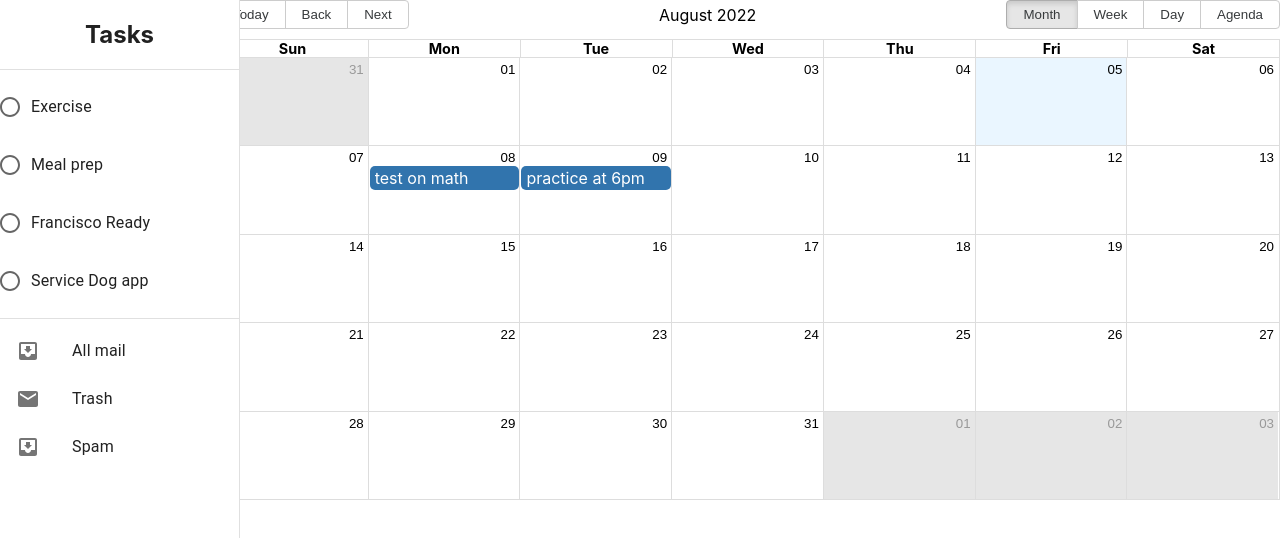
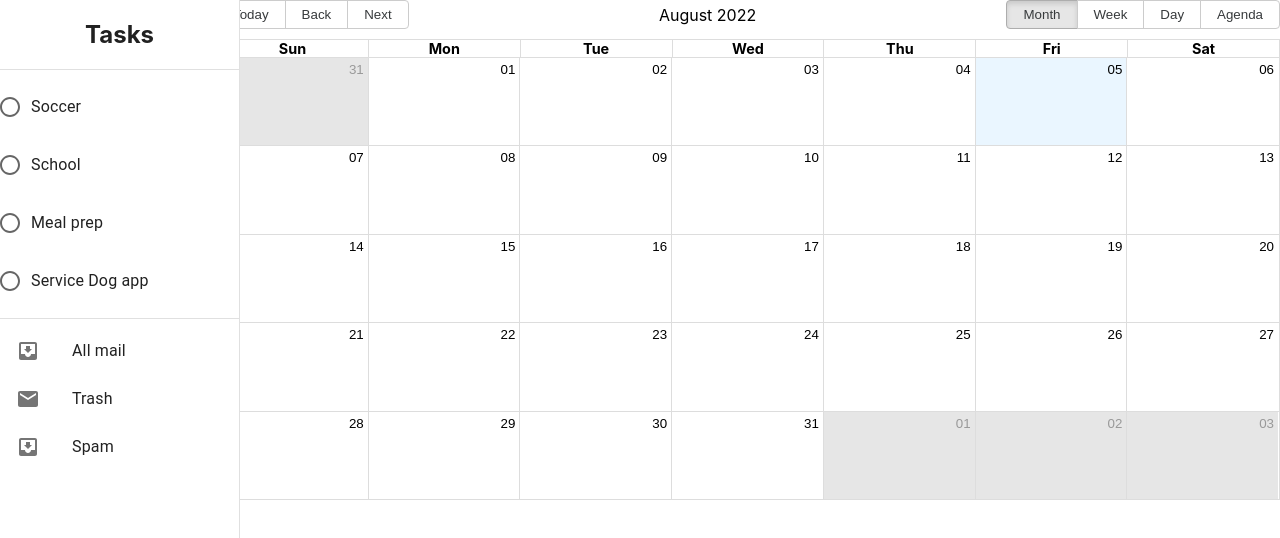
Before and after one commit to TaliSofiMato/CalendarX, a React (Create React App) app: page / in a window 1280 px wide. Shown: the top 538 px of the page. Built offline with nearby package versions, Linux system fonts and the light colour scheme.

Commit message:
selecting events and displaying them

```diff
--- a/src/App.js
+++ b/src/App.js
@@ -4,6 +4,7 @@ import moment from 'moment'
 import 'react-big-calendar/lib/css/react-big-calendar.css';
 import Sidebar from './Sidebar'
 import Grid from '@mui/material/Grid';
+import {useState} from 'react'
 
 const myEventsList = [
   {
@@ -24,15 +25,20 @@ const myEventsList = [
 
 const localizer = momentLocalizer(moment)
 const MyCalendar = props => {
+  const [currentlySelected, setCurrentlySelected] = useState(null)
+
+  const handleSelect = (value) => {
+    setCurrentlySelected(value)
+  }
   return (
     <Grid container spacing={2} className='container'>
       <Grid item xs={2} className='sidebar'>
-        <Sidebar/>
+        <Sidebar handleSelect={handleSelect}/>
       </Grid>
       <Grid item  xs={10} className='calendar'>
         <Calendar
           localizer={localizer}
-          events={myEventsList}
+          events={myEventsList.filter(e => e.id === currentlySelected)}
           startAccessor="start"
           endAccessor="end"
           style={{ height: 500 }}
--- a/src/Radio.js
+++ b/src/Radio.js
@@ -7,21 +7,22 @@ import {
 import * as React from 'react';
 import {useState} from 'react'
 
-const Radio = ({value, label}) => {
-    const [selectedRadio, setSelectedRadio] = useState();
+const Radio = ({value, label, handleSelect}) => {
+    const [currentlySelectedRadio, setCurrentlySelectedRadio] = useState();
 
     const radioHandler =(e) => {
-        setSelectedRadio(e.target.value)
+        handleSelect(e.target.value)
     }
 
     return (
         <>
-                <FormControlLabel
-                    className={'radio'}
-                    control={<MUIRadio />}
-                    label={label}
-                    value={value}
-                    onChange={radioHandler} />
+            <FormControlLabel
+                className={'radio'}
+                control={<MUIRadio />}
+                label={label}
+                value={value}
+                onChange={radioHandler}
+            />
         </>
     )
 }
--- a/src/Sidebar.js
+++ b/src/Sidebar.js
@@ -31,9 +31,9 @@ const Sidebar = (props) => {
         name="radio-buttons-group"
       >
         <List>
-          {['Exercise', 'Meal prep', 'Francisco Ready', 'Service Dog app'].map((text) => (
+          {['Soccer', 'School', 'Meal prep', 'Service Dog app'].map((text) => (
             <ListItem key={text} disablePadding>
-                <Radio  className='radio' value={text} label={text} />
+                <Radio handleSelect={props.handleSelect} className='radio' value={text} label={text} />
             </ListItem>
           ))}
         </List>
```
